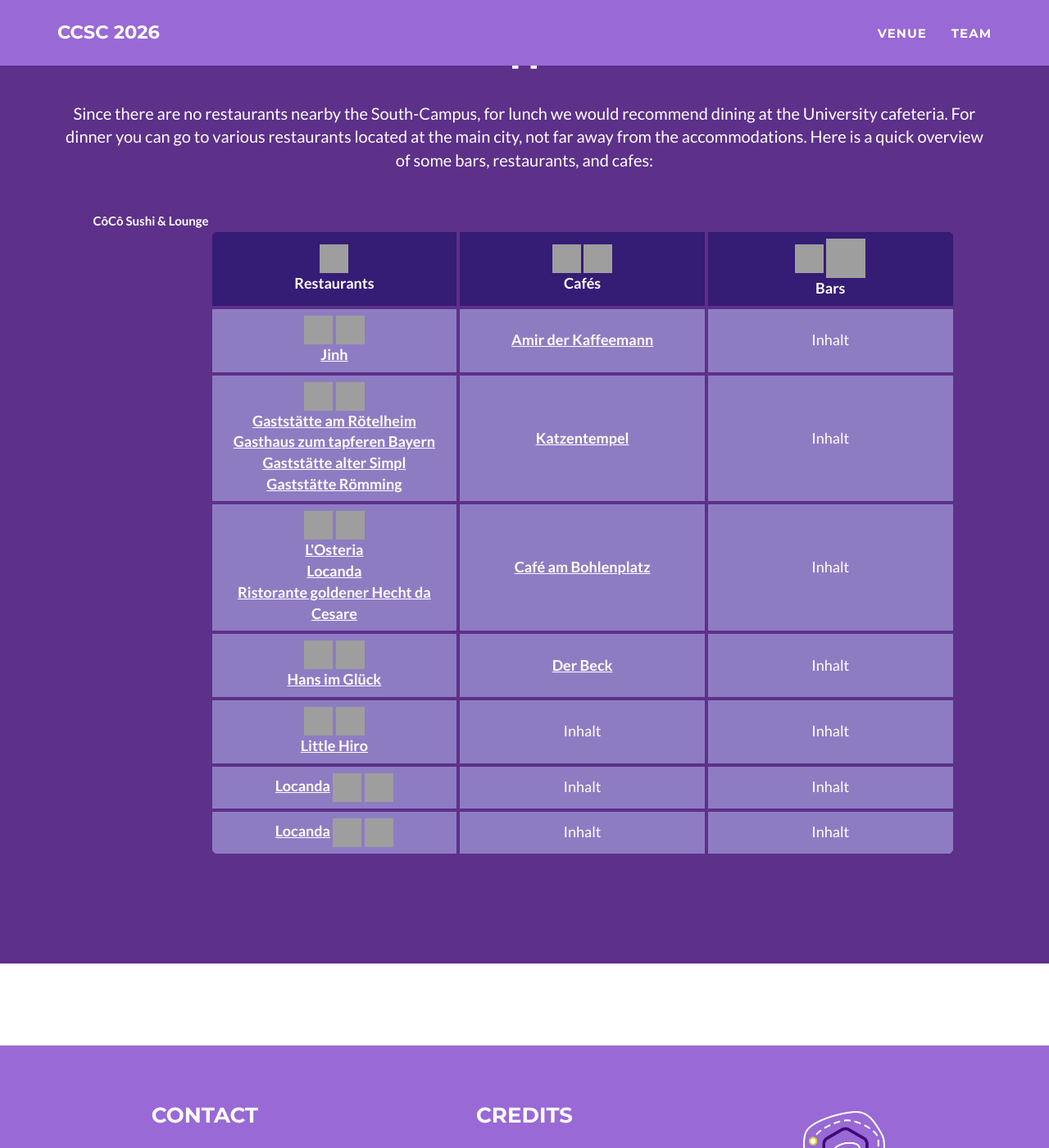
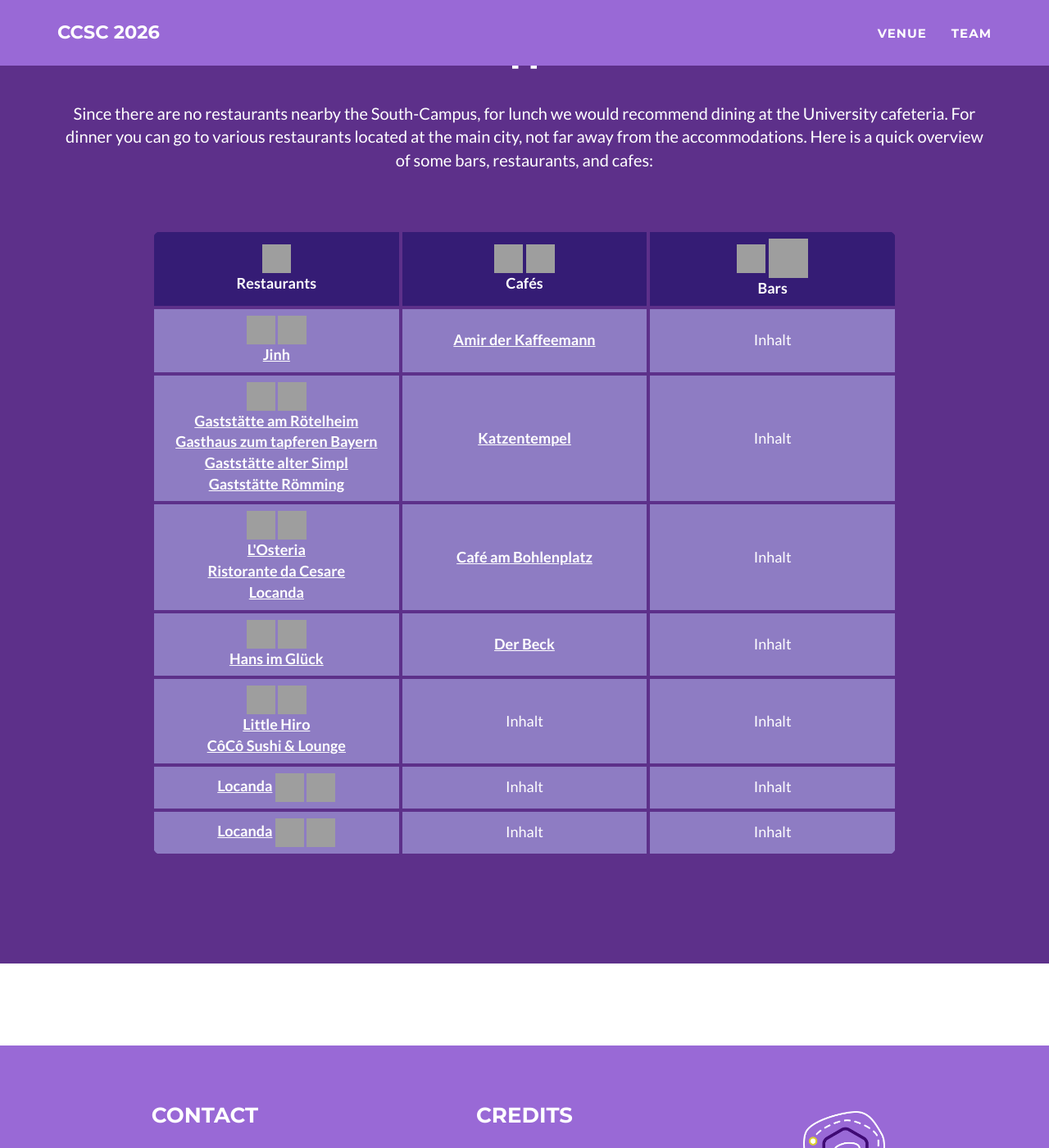
Before and after one commit to ccsc2026/ccsc2026.github.io, a Jekyll site: the page built from venue.html, in a window 1280 px wide and 1400 px high, scrolled down 2855 px, cut to the strip 0-1400 px from the top of the window. Shown: the whole strip at 82% size. Built offline with Jekyll 4.4.1, drawn with Linux system fonts in a browser that asks for light colours; grey boxes are pictures that could not be loaded.

Commit message:
Update venue.html
list update

```diff
--- a/venue.html
+++ b/venue.html
@@ -222,8 +222,9 @@ layout: page
 	<tr>
           <td> <img width="35" height="35" src="https://img.icons8.com/fluency/48/salami-pizza.png" alt="salami-pizza"/>  <img width="35" height="35" src="https://img.icons8.com/fluency/48/wine-glass.png" alt="wine-glass"/>
 		<br> <a href="https://maps.app.goo.gl/aSSEEa5HFcZ9yg1j6" target="_blank" style="color:#ffffff;"><b>L'Osteria</b></a>
-		<br> <a href="https://maps.app.goo.gl/o5W6LktgFrGp6chk9" target="_blank" style="color:#ffffff;"><b>Locanda</b></a>
-		<br> <a href="https://maps.app.goo.gl/vToPn8My5XjjuguN9" target="_blank" style="color:#ffffff;"><b>Ristorante goldener Hecht da Cesare</b></a> </td>          <td> <a href="https://maps.app.goo.gl/L7Qk1M2gdDiu1LQd8" target="_blank" style="color:#ffffff;"><b>Café am Bohlenplatz</b></a> </td>
+		<br> <a href="https://maps.app.goo.gl/vToPn8My5XjjuguN9" target="_blank" style="color:#ffffff;"><b>Ristorante da Cesare</b></a>
+		<br> <a href="https://maps.app.goo.gl/o5W6LktgFrGp6chk9" target="_blank" style="color:#ffffff;"><b>Locanda</b></a> </td>
+	  <td> <a href="https://maps.app.goo.gl/L7Qk1M2gdDiu1LQd8" target="_blank" style="color:#ffffff;"><b>Café am Bohlenplatz</b></a> </td>
           <td>Inhalt</td>
         </tr>
         <tr>
@@ -234,7 +235,7 @@ layout: page
         </tr>
  	<tr>
           <td> <img width="35" height="35" src="https://img.icons8.com/fluency/48/salmon-sushi.png" alt="salmon-sushi"/>  <img width="35" height="35" src="https://img.icons8.com/fluency/48/bento.png" alt="bento"/>
-		<br> <a href="https://maps.app.goo.gl/o8SD9am7hisXzunz7" target="_blank" style="color:#ffffff;"><b>Little Hiro</b></a> </td>
+		<br> <a href="https://maps.app.goo.gl/o8SD9am7hisXzunz7" target="_blank" style="color:#ffffff;"><b>Little Hiro</b></a>
 		<br> <a href="https://maps.app.goo.gl/7jEfakNuyyUM4YkM9" target="_blank" style="color:#ffffff;"><b>CôCô Sushi & Lounge</b></a> </td>
           <td>Inhalt</td>
           <td>Inhalt</td>
```
